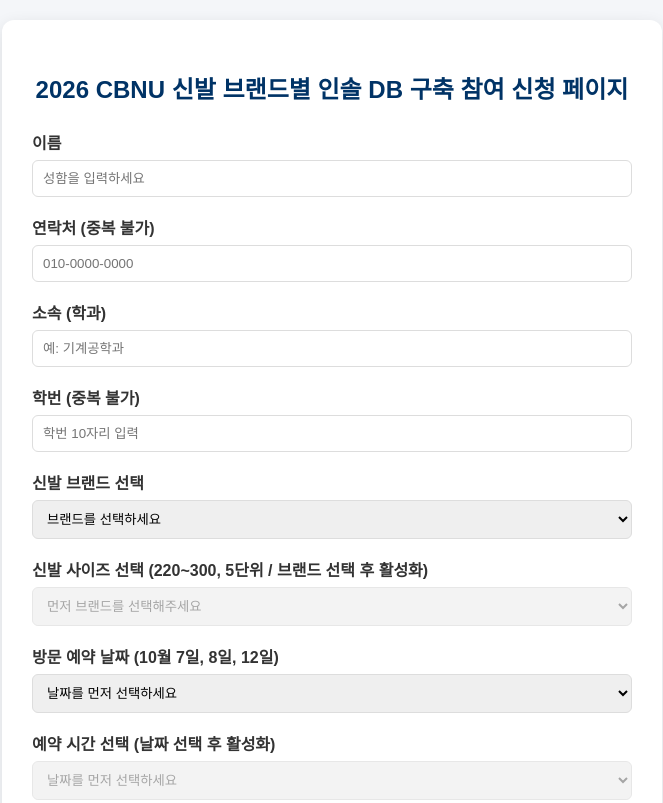
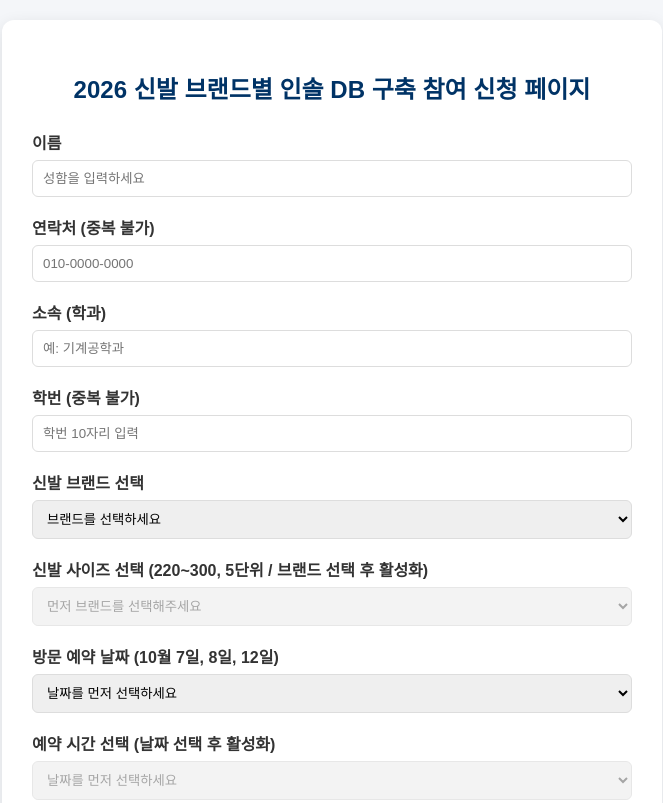
Before and after one commit to constantleesang/brand-reservation, a website: page public/index.html in a window 1280 px wide. Shown: the top 803 px of the page, without its empty margins (308-971 px from the left). Drawn offline with Linux system fonts and the light colour scheme; no server answers.

Commit message:
Fix HTML encoding issues in index.html

```diff
--- a/public/index.html
+++ b/public/index.html
@@ -20,7 +20,7 @@
 </head>
 <body>
     <div class="container">
-        <h2>2026 CBNU 신발 브랜드별 인솔 DB 구축 참여 신청 페이지</h2>
+        <h2>2026 신발 브랜드별 인솔 DB 구축 참여 신청 페이지</h2>
 
         <form id="reservationForm">
             <div class="form-group">
```
